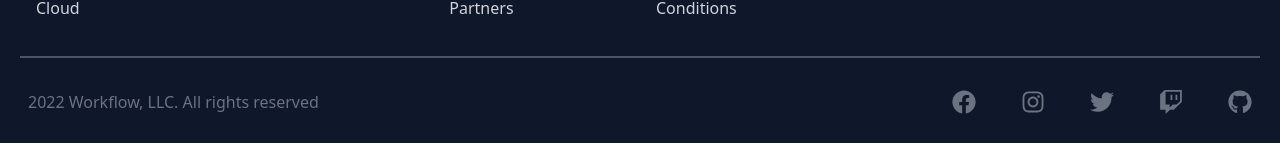
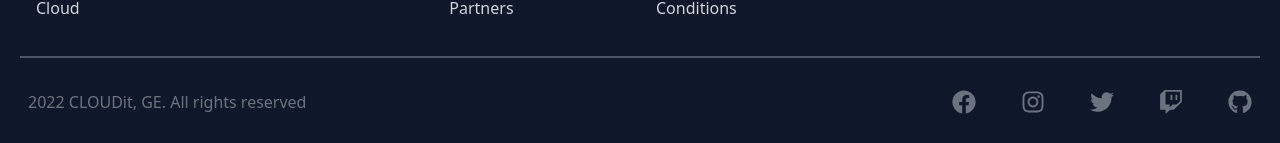
Before and after one commit to kwakyebrilliant/cloud-app-tailwind, a React (Create React App) app: page / in a window 1280 px wide. Shown: the part 4484-4627 px from the top of the page. Built offline with nearby package versions, Linux system fonts and the light colour scheme.

Commit message:
footer final

```diff
--- a/package.json
+++ b/package.json
@@ -11,6 +11,7 @@
     "react-dom": "^18.2.0",
     "react-icons": "^4.4.0",
     "react-scripts": "5.0.1",
+    "react-scroll": "^1.8.7",
     "web-vitals": "^2.1.4"
   },
   "scripts": {
--- a/src/components/Footer.jsx
+++ b/src/components/Footer.jsx
@@ -62,7 +62,7 @@ const Footer = () => {
         </div>
 
         <div className='flex flex-col max-w-[1240px] px-2 py-4 mx-auto justify-between sm:flex-row text-center text-gray-500'>
-        <p className='py-4'>2022 Workflow, LLC. All rights reserved</p>
+        <p className='py-4'>2022 CLOUDit, GE. All rights reserved</p>
         <div className='flex justify-between sm:w-[300px] pt-4 text-2xl'>
             <FaFacebook />
             <FaInstagram />
```
Also changed, not shown: 1 other file (tests, documents, lock files or other folders).
